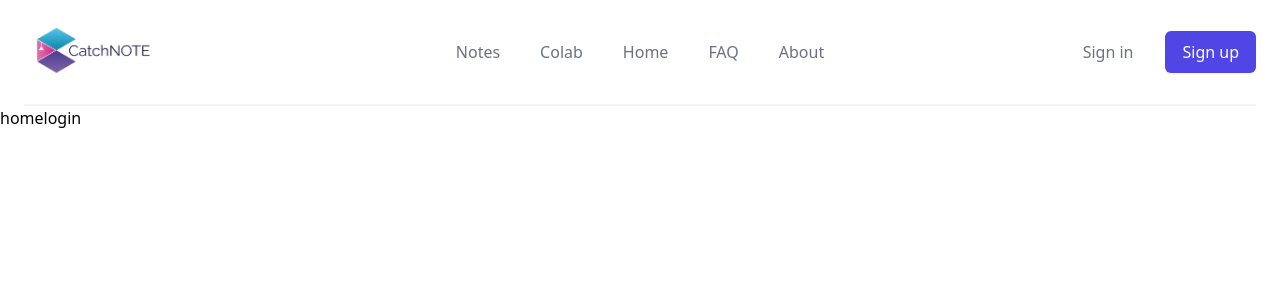
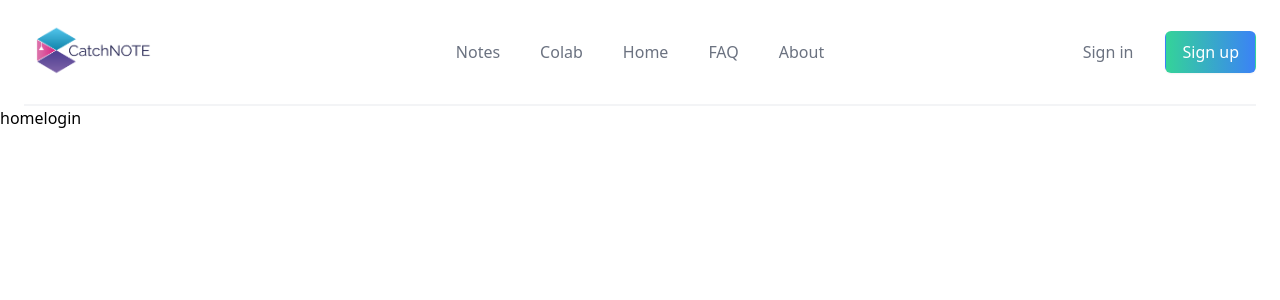
Before and after one commit to zs3olkusz/CatchNotes, a React (Vite) app in the folder web/: page / in a window 1280 px wide. Shown: the top 300 px of the page. Built offline with nearby package versions, Linux system fonts and the light colour scheme.

Commit message:
fix sign up button

```diff
--- a/web/src/components/Navbar.tsx
+++ b/web/src/components/Navbar.tsx
@@ -86,7 +86,7 @@ const Navbar: React.FC = () => {
                 </Link>
                 <Link
                   to="/register"
-                  className="ml-8 whitespace-nowrap inline-flex items-center justify-center px-4 py-2 border border-transparent rounded-md shadow-sm text-base font-medium text-white bg-indigo-600 hover:bg-indigo-700"
+                  className="ml-8 whitespace-nowrap inline-flex items-center justify-center px-4 py-2 border border-transparent rounded-md shadow-sm text-base font-medium text-white bg-gradient-to-r from-green-400 to-blue-500 focus:from-pink-500 focus:to-yellow-500 hover:bg-indigo-700 focus:outline-none focus:ring-2 focus:ring-offset-2 focus:ring-indigo-500"
                 >
                   Sign up
                 </Link>
```
